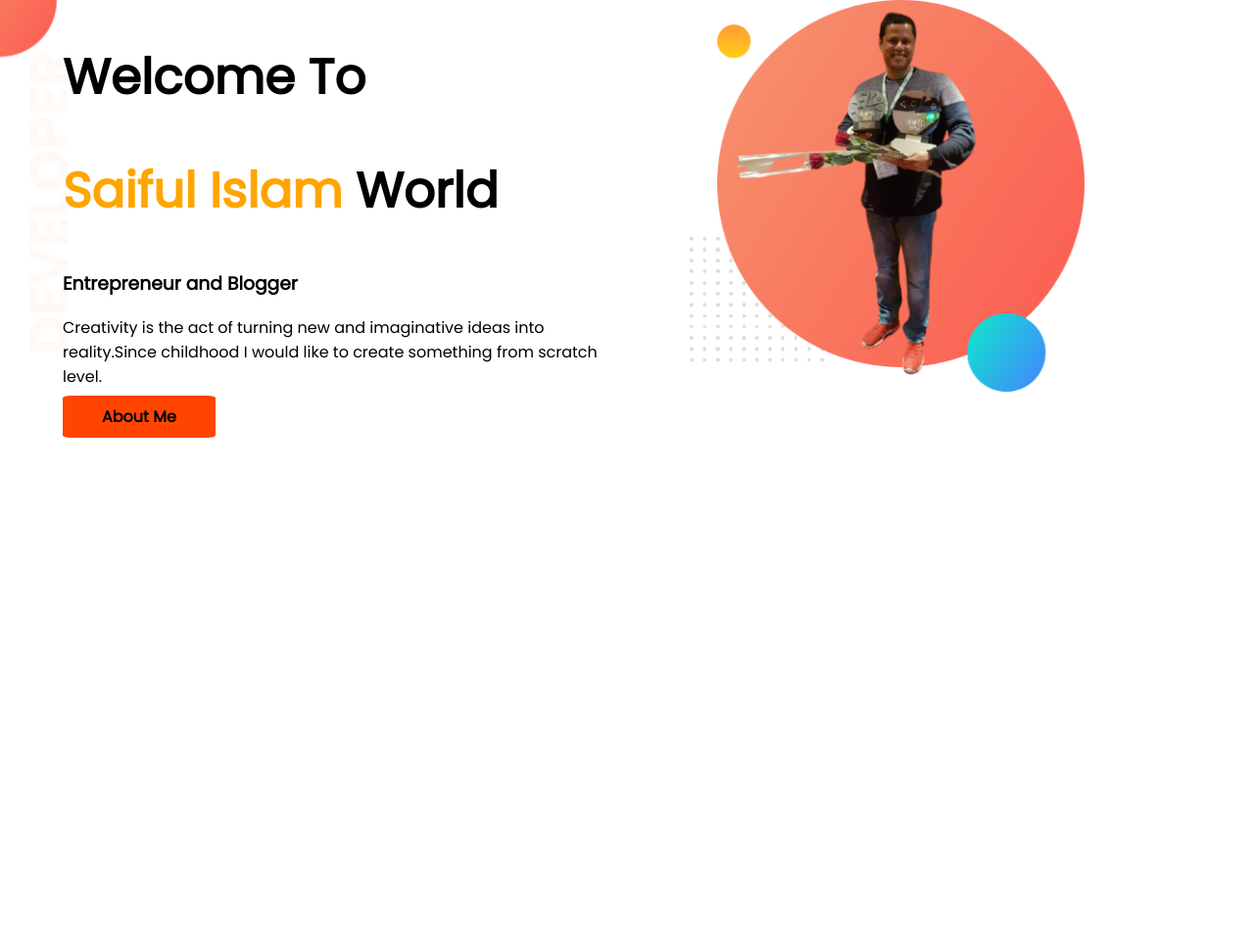
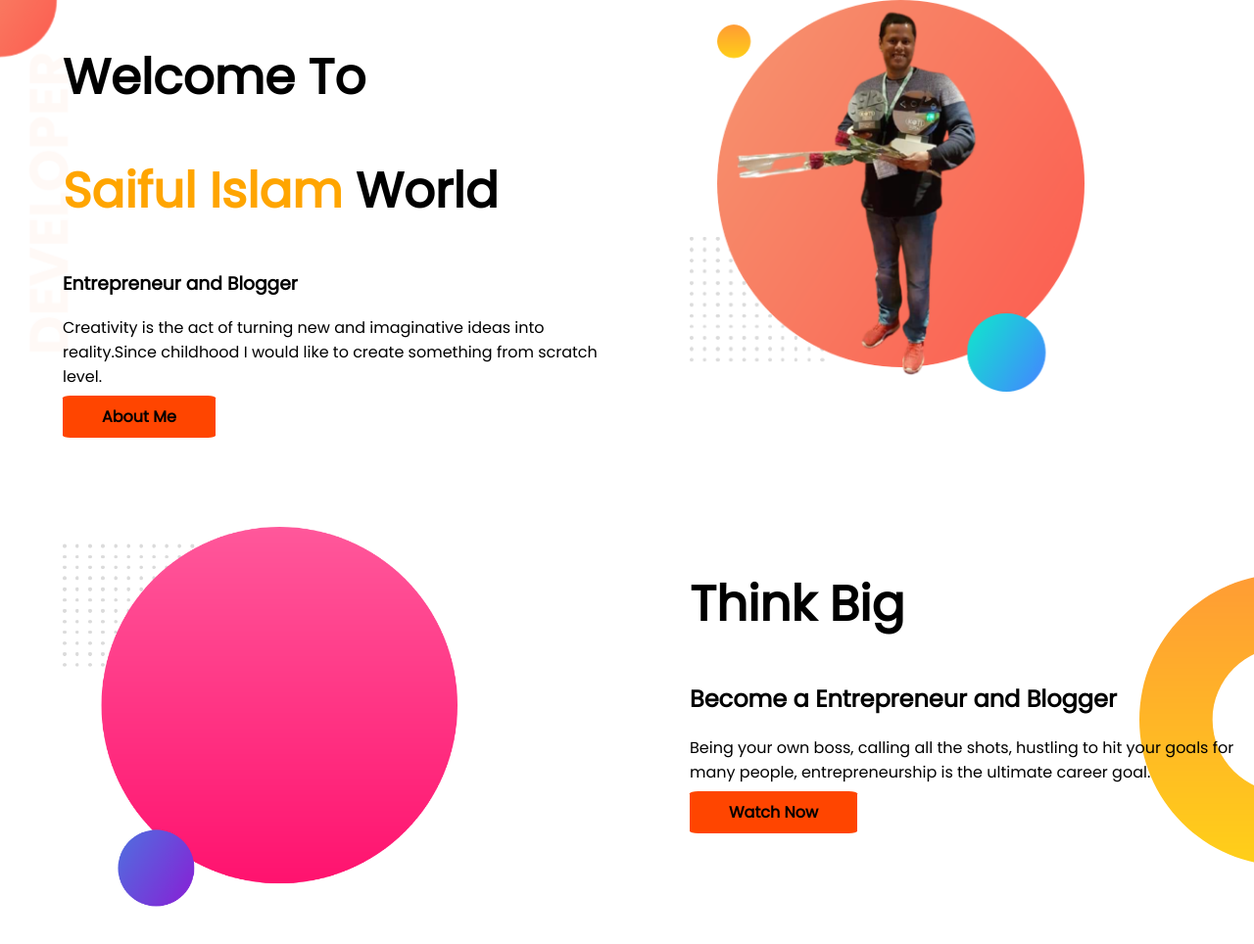
Before and after one commit to Jiqbal2020/developer-portfolio, a plain HTML site: page index.html in a window 1280 px wide. Shown: the whole page at 98% size. Before the commit the page ends 800 px from the top, so only its background shows below. Drawn offline with Linux system fonts and the light colour scheme.

Commit message:
think-big

```diff
--- a/index.html
+++ b/index.html
@@ -27,6 +27,21 @@
             <img src="images/saiful.bg.png" alt="">
         </div>
     </section>
+    <section class="Think-big">
+        <div class="half-width">
+            <img src="images/my-bg2.png" alt="">
+        </div>
+        <div class="half-width">
+            <h1>Think Big</h1>
+            <h2>Become a Entrepreneur and Blogger</h2>
+            <p>Being your own boss, calling all the shots, hustling to hit your goals for many people, entrepreneurship is the ultimate career goal.</p>
+            <a class="link" target="_blank" rel="noopener noreferrer"
+                href="https://www.youtube.com/channel/UCNXu5p1CNNAK0Sr9yITb0QQ">Watch Now</a>
+
+
+        </div>
+
+    </section>
 </body>
 
 </html>
--- a/style.css
+++ b/style.css
@@ -12,6 +12,7 @@ h1{
 }
 section{
     display: flex;
+    margin-bottom: 100px;
 }
 .half-width{
     width: 50%;
@@ -33,3 +34,8 @@ section{
     background-image: url(images/top-banner.png);
     background-repeat: no-repeat;
 }
+.Think-big{
+    background-image: url(images/dream-bg.png);
+    background-repeat: no-repeat;
+    background-position: right;
+}
```
